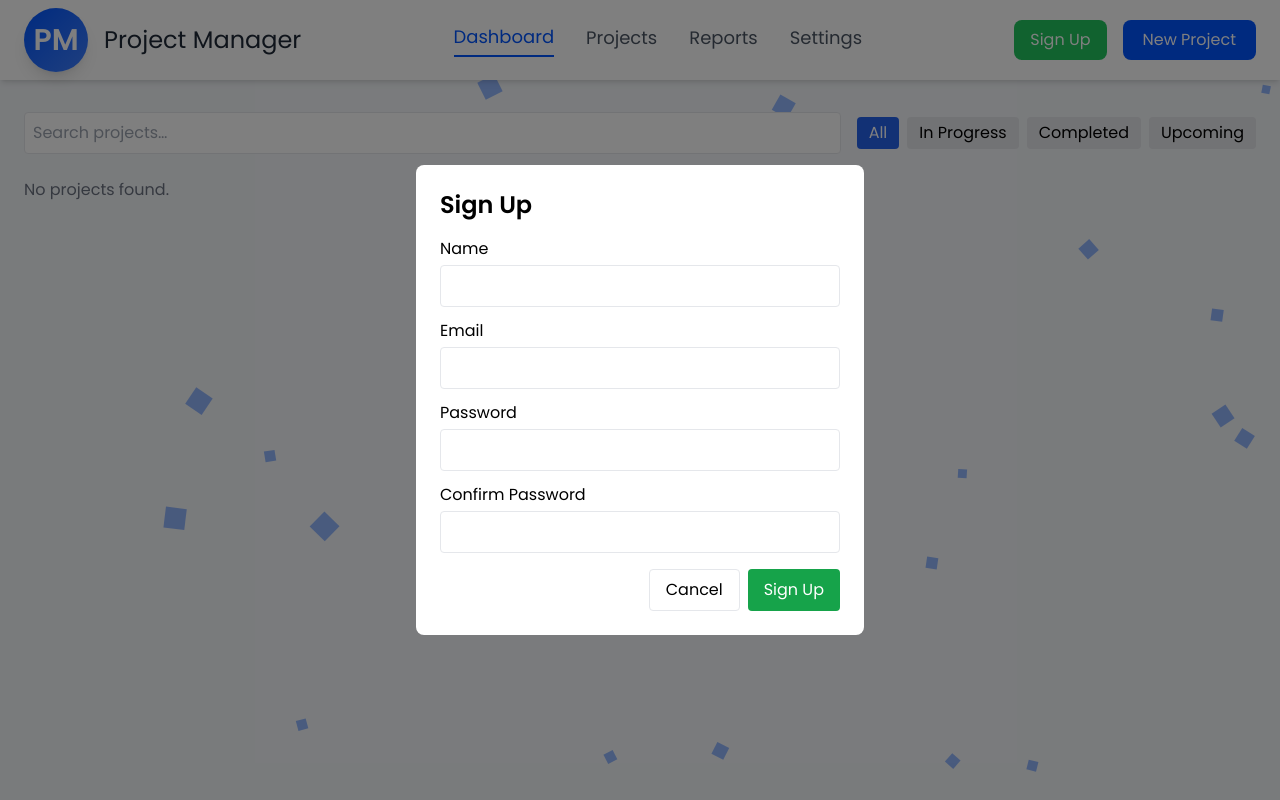
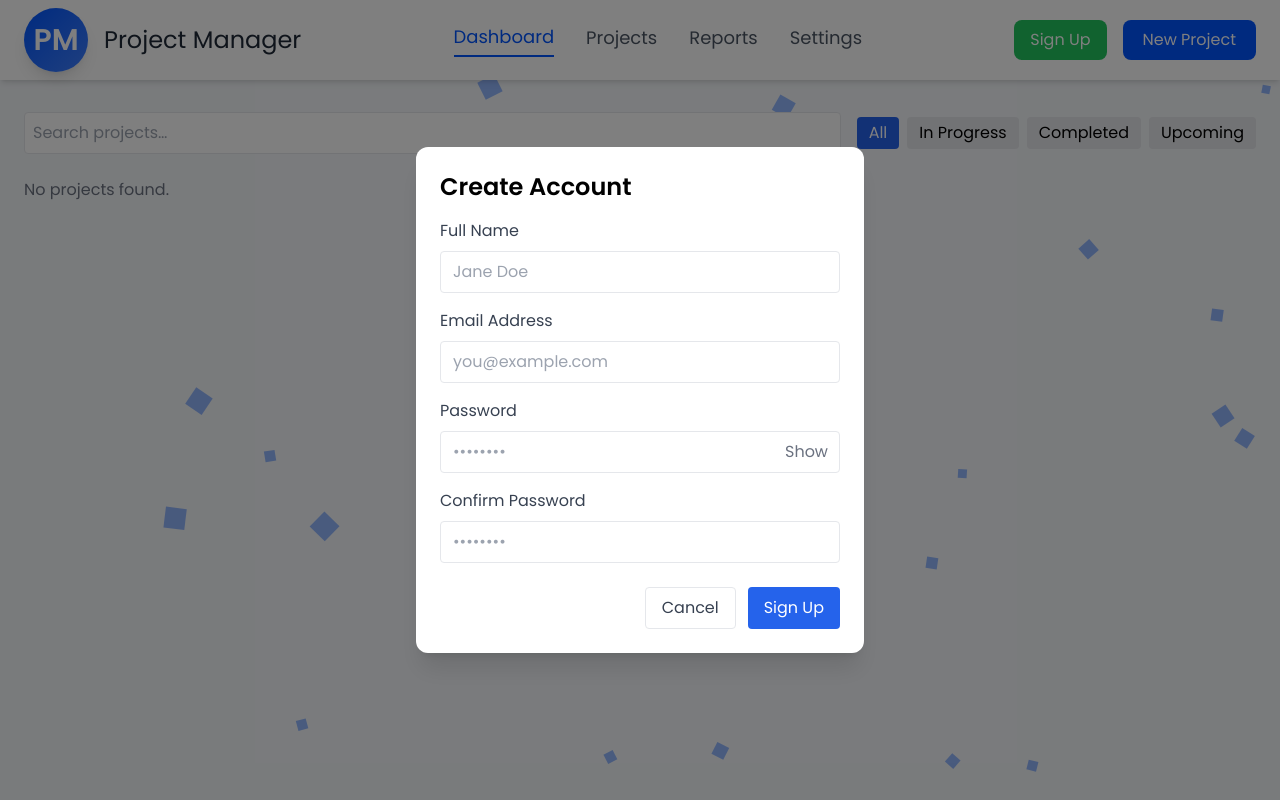
Before and after one commit to mmand213/project-manager, a React (Vite) app: page / in a window 1280 px wide. Both pictures are taken after a click on the button "Sign Up". Built offline with nearby package versions, Linux system fonts and the light colour scheme; the HTML template or start-up script is replaced by a standard one.

Commit message:
Update SignupModal.jsx

```diff
--- a/src/components/SignupModal.jsx
+++ b/src/components/SignupModal.jsx
@@ -1,79 +1,101 @@
 // src/components/SignupModal.jsx
 import React, { useState } from 'react';
-import { loadUsers, saveUsers, makeUser, saveCurrentUser } from '../utils/auth';
+import { loadUsers, saveUsers } from '../utils/users';
+import sha256 from 'js-sha256';
 
-export default function SignupModal({ onClose, onLogin }) {
-  const [name,    setName]    = useState('');
-  const [email,   setEmail]   = useState('');
-  const [pw,      setPw]      = useState('');
-  const [confirm, setConfirm] = useState('');
-  const [error,   setError]   = useState('');
+export default function SignupModal({ onClose, onUsersChange }) {
+  const [name, setName]         = useState('');
+  const [email, setEmail]       = useState('');
+  const [password, setPassword] = useState('');
+  const [confirm, setConfirm]   = useState('');
+  const [error, setError]       = useState('');
+  const [showPwd, setShowPwd]   = useState(false);
 
   const handleSignup = () => {
-    if (!name || !email || !pw) return setError('All fields are required');
-    if (pw !== confirm)        return setError('Passwords must match');
-
+    if (!name || !email || !password) {
+      return setError('All fields are required.');
+    }
+    if (password !== confirm) {
+      return setError('Passwords do not match.');
+    }
     const users = loadUsers();
-    if (users.some(u => u.email === email)) {
-      return setError('That email is already in use');
-    }
-
-    const newUser = makeUser({ name, email, password: pw });
-    users.push(newUser);
+    users.push({
+      id: Date.now(),
+      name,
+      email,
+      passwordHash: sha256(password),
+    });
     saveUsers(users);
-
-    // auto-login new user
-    saveCurrentUser(newUser);
-    onLogin(newUser);
+    onUsersChange(users);
     onClose();
   };
 
   return (
     <div className="fixed inset-0 bg-black/50 flex items-center justify-center z-50">
-      <div className="bg-white p-6 rounded-lg w-full max-w-md">
-        <h2 className="text-2xl font-semibold mb-4">Sign Up</h2>
-        {error && <div className="text-red-600 mb-2">{error}</div>}
-        <label className="block mb-1 font-medium">Name</label>
+      <div className="bg-white rounded-xl shadow-xl w-full max-w-md p-6 relative">
+        <h2 className="text-2xl font-bold mb-4">Create Account</h2>
+        {error && <p className="text-sm text-red-600 mb-3">{error}</p>}
+
+        {/* Name */}
+        <label className="block mb-2 text-gray-700">Full Name</label>
         <input
-          className="w-full mb-3 p-2 border rounded"
+          type="text"
+          className="w-full mb-4 px-3 py-2 border rounded focus:outline-none focus:ring-2 focus:ring-blue-400"
           value={name}
           onChange={e => setName(e.target.value)}
+          placeholder="Jane Doe"
         />
 
-        <label className="block mb-1 font-medium">Email</label>
+        {/* Email */}
+        <label className="block mb-2 text-gray-700">Email Address</label>
         <input
           type="email"
-          className="w-full mb-3 p-2 border rounded"
+          className="w-full mb-4 px-3 py-2 border rounded focus:outline-none focus:ring-2 focus:ring-blue-400"
           value={email}
           onChange={e => setEmail(e.target.value)}
+          placeholder="you@example.com"
         />
 
-        <label className="block mb-1 font-medium">Password</label>
+        {/* Password */}
+        <label className="block mb-2 text-gray-700">Password</label>
+        <div className="relative mb-4">
+          <input
+            type={showPwd ? 'text' : 'password'}
+            className="w-full px-3 py-2 border rounded focus:outline-none focus:ring-2 focus:ring-blue-400"
+            value={password}
+            onChange={e => setPassword(e.target.value)}
+            placeholder="••••••••"
+          />
+          <button
+            type="button"
+            className="absolute inset-y-0 right-3 flex items-center text-gray-500"
+            onClick={() => setShowPwd(v => !v)}
+          >
+            {showPwd ? 'Hide' : 'Show'}
+          </button>
+        </div>
+
+        {/* Confirm Password */}
+        <label className="block mb-2 text-gray-700">Confirm Password</label>
         <input
           type="password"
-          className="w-full mb-3 p-2 border rounded"
-          value={pw}
-          onChange={e => setPw(e.target.value)}
+          className="w-full mb-6 px-3 py-2 border rounded focus:outline-none focus:ring-2 focus:ring-blue-400"
+          value={confirm}
+          onChange={e => setConfirm(e.target.value)}
+          placeholder="••••••••"
         />
 
-        <label className="block mb-1 font-medium">Confirm Password</label>
-        <input
-          type="password"
-          className="w-full mb-4 p-2 border rounded"
-          value={confirm}
-          onChange={e => setConfirm(e.target.value)}
-        />
-
-        <div className="flex justify-end space-x-2">
+        {/* Actions */}
+        <div className="flex justify-end space-x-3">
           <button
             onClick={onClose}
-            className="px-4 py-2 border rounded hover:bg-gray-100 transition"
+            className="px-4 py-2 text-gray-700 border rounded hover:bg-gray-100 transition"
           >
             Cancel
           </button>
           <button
             onClick={handleSignup}
-            className="px-4 py-2 bg-green-600 text-white rounded hover:bg-green-700 transition"
+            className="px-4 py-2 bg-blue-600 text-white rounded hover:bg-blue-700 transition"
           >
             Sign Up
           </button>
```
